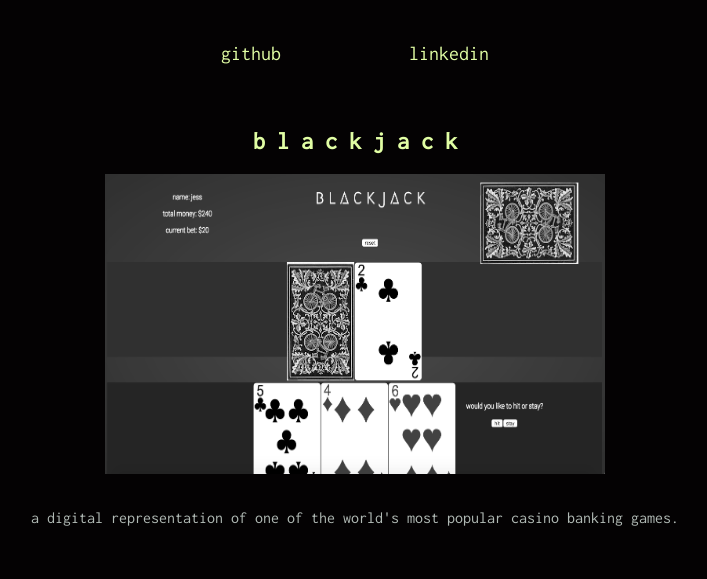
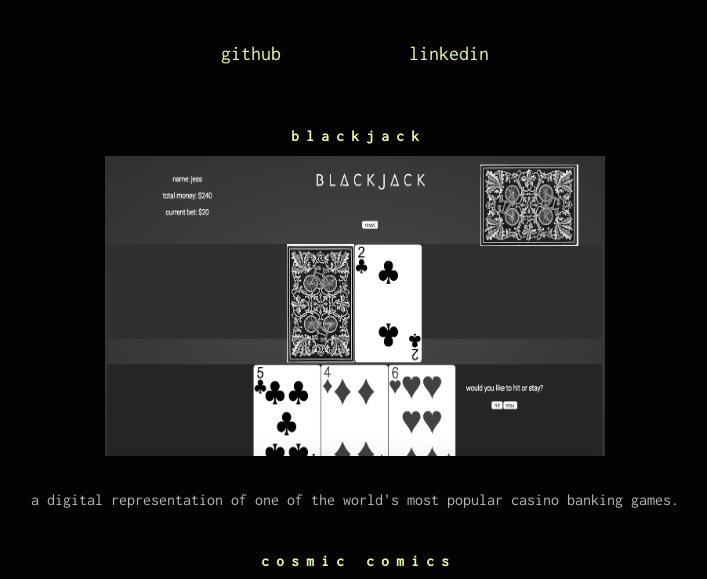
Before and after one commit to jkustra92-zz/portfolio, a plain HTML site: page index.html in a window 1280 px wide. Shown: the part 144-723 px from the top of the page, without its empty margins (285-992 px from the left). Drawn offline with Linux system fonts and the light colour scheme.

Commit message:
fixing font sizes

```diff
--- a/styles/styles.css
+++ b/styles/styles.css
@@ -9,6 +9,9 @@ h1 {
   text-align: center;
 }
 
+h2 {
+  font-size: 15px;
+}
 
 h3 {
   font-size: 10px;
```
